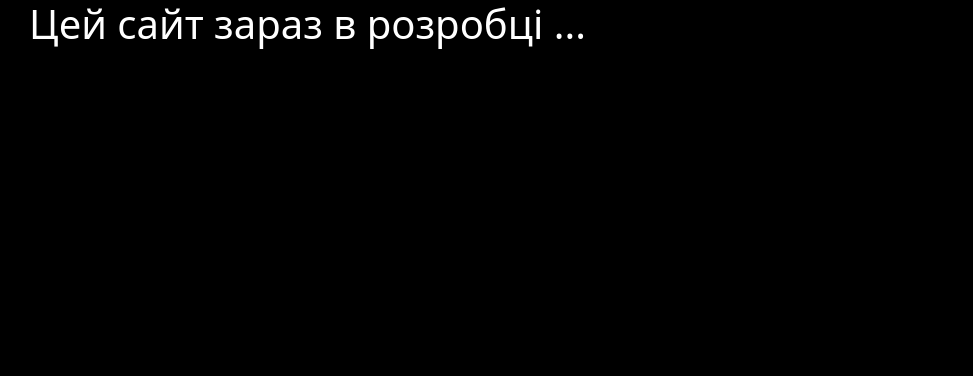
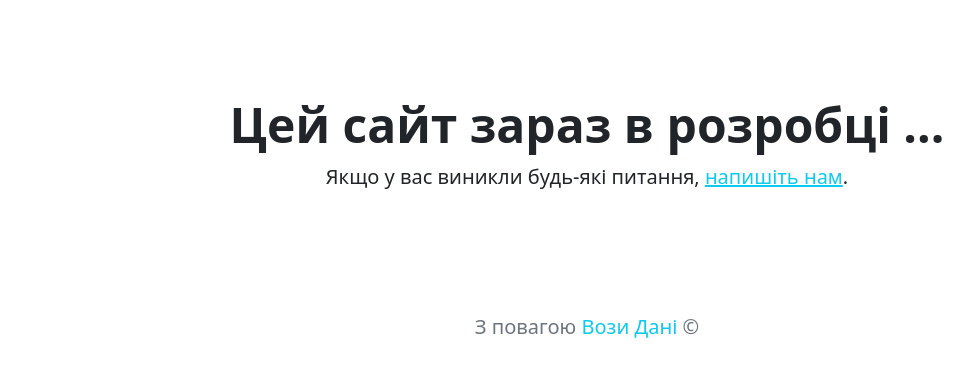
Before and after one commit to Vozydani/vozydani.github.io, a plain HTML site: page index.html in a window 1280 px wide. Shown: the whole page, without its empty margins (53-1026 px from the left). Drawn offline with Linux system fonts and the light colour scheme.

Commit message:
Update main text

```diff
--- a/index.html
+++ b/index.html
@@ -6,13 +6,30 @@
     <meta name="viewport" content="width=device-width, initial-scale=1">
 
     <!-- Bootstrap CSS -->
-    <link href="css/bootstrap.min.css" rel="stylesheet">
+    <link href="/css/bootstrap.min.css" rel="stylesheet">
 
-    <title>Вози Данні</title>
+    <title>Вози Дані</title>
 </head>
-<body class="bg-black">
-<div class="container text-white">
-    <h1>Цей сайт зараз в розробці ...</h1>
-</div>
+<body>
+<main>
+    <div class="px-4 py-5 my-5 text-center">
+        <h1 class="display-5 fw-bold">Цей сайт зараз в розробці ...</h1>
+        <div class="col-lg-6 mx-auto">
+            <p class="lead mb-4">
+                Якщо у вас виникли будь-які питання,
+                <a target="_blank" class="text-info" href="mailto:vozydani@gmail.com">напишіть нам</a>.
+            </p>
+        </div>
+    </div>
+</main>
+<footer>
+    <div class="text-center">
+        <div class="col-lg-6 mx-auto">
+            <p class="lead mb-4 text-secondary">
+                З повагою <a class="text-decoration-none text-info" href="/">Вози Дані</a> &copy;
+            </p>
+        </div>
+    </div>
+</footer>
 </body>
 </html>
```
